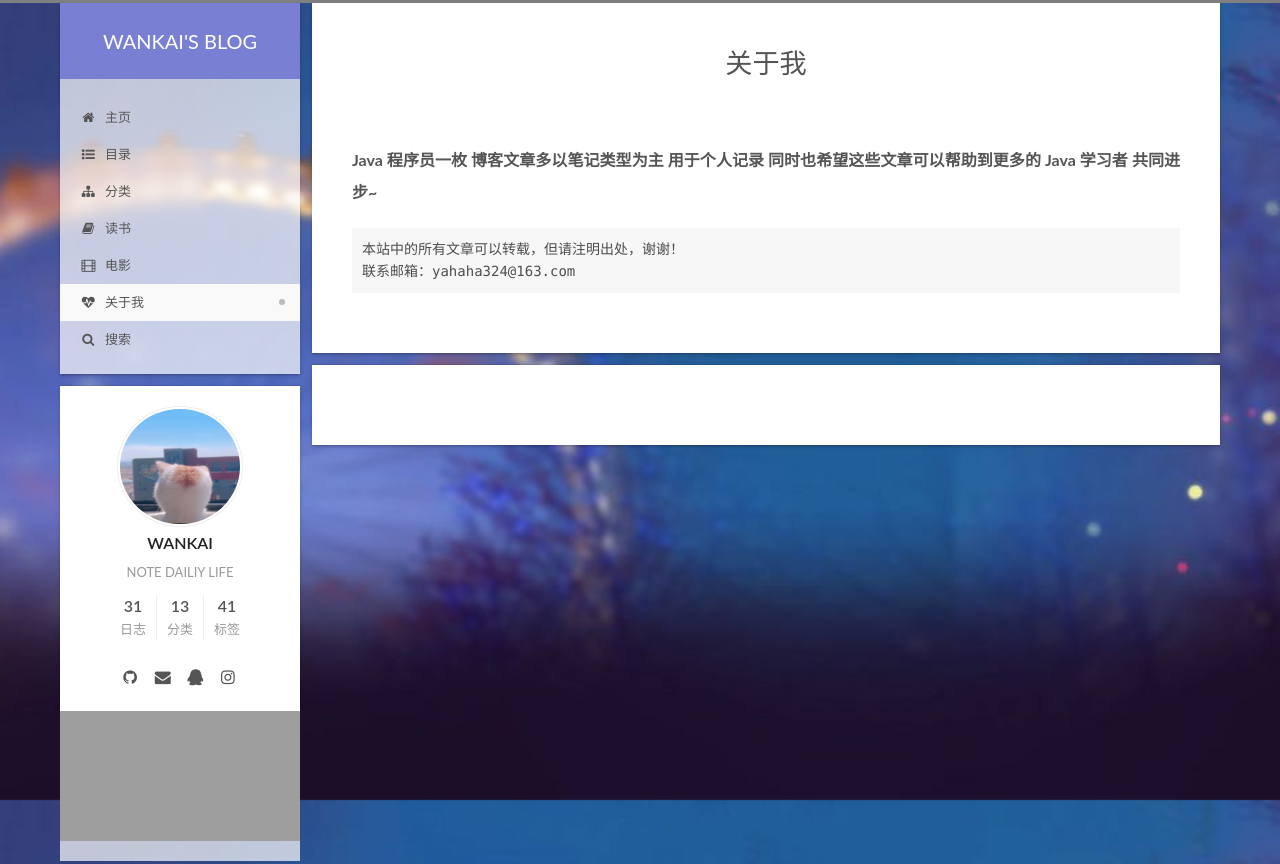
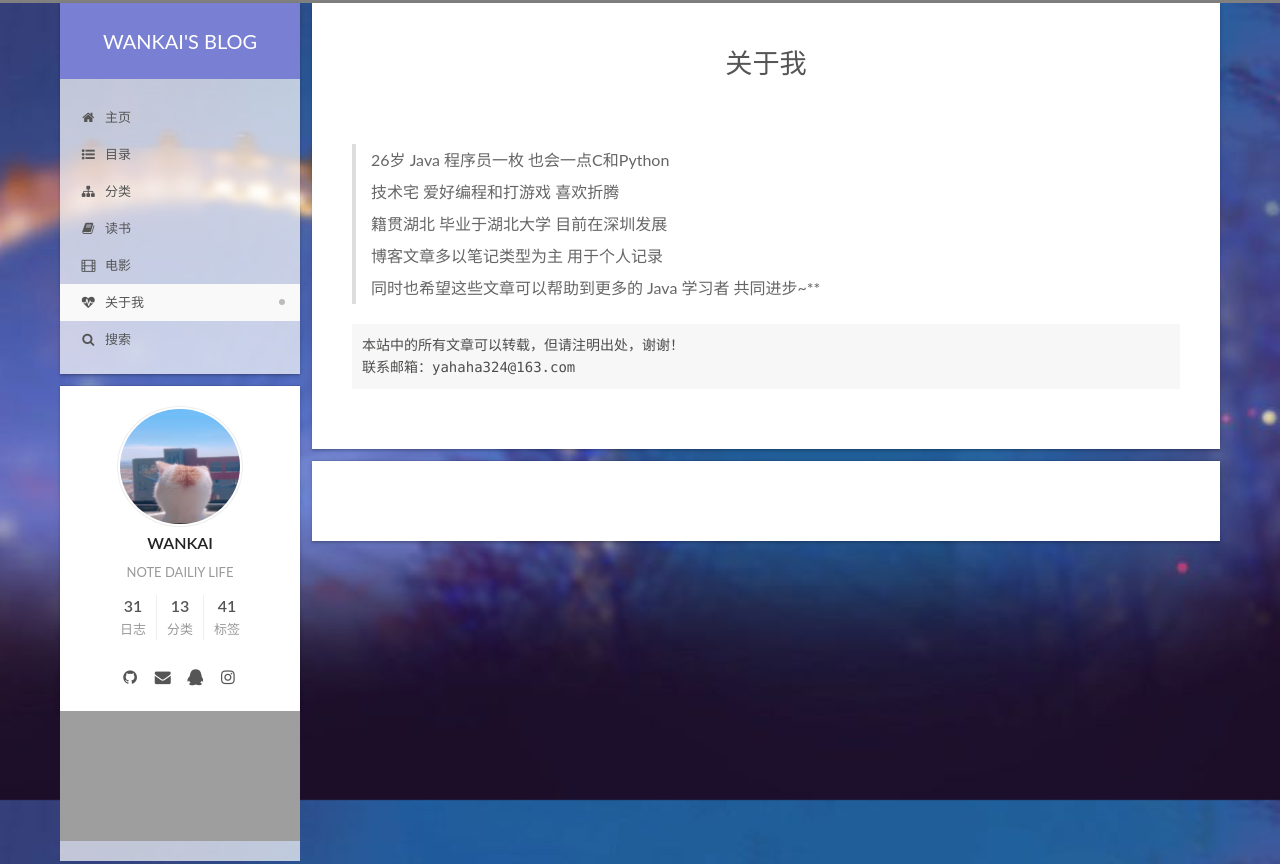
Before and after one commit to MARTIN3242017/MARTIN3242017.github.io, a plain HTML site: page about/index.html in a window 1280 px wide. Shown: the top 864 px of the page. Drawn offline with Linux system fonts and the light colour scheme; some packages are replaced by stand-ins of ours; grey boxes are pictures that could not be loaded; a script that the page names is missing.

Commit message:
Site updated: 2019-07-11 11:24:03

```diff
--- a/about/index.html
+++ b/about/index.html
@@ -94,17 +94,17 @@
 
 
 
-  <meta name="description" content="Java 程序员一枚 博客文章多以笔记类型为主 用于个人记录 同时也希望这些文章可以帮助到更多的 Java 学习者 共同进步~ 本站中的所有文章可以转载，但请注明出处，谢谢！ 联系邮箱：yahaha324@163.com">
+  <meta name="description" content="26岁 Java 程序员一枚 也会一点C和Python技术宅 爱好编程和打游戏 喜欢折腾籍贯湖北 毕业于湖北大学 目前在深圳发展博客文章多以笔记类型为主 用于个人记录同时也希望这些文章可以帮助到更多的 Java 学习者 共同进步~**  本站中的所有文章可以转载，但请注明出处，谢谢！ 联系邮箱：yahaha324@163.com">
 <meta property="og:type" content="website">
 <meta property="og:title" content="关于我">
 <meta property="og:url" content="https://martin3242017.github.io/about/index.html">
 <meta property="og:site_name" content="WANKAI&#39;S BLOG">
-<meta property="og:description" content="Java 程序员一枚 博客文章多以笔记类型为主 用于个人记录 同时也希望这些文章可以帮助到更多的 Java 学习者 共同进步~ 本站中的所有文章可以转载，但请注明出处，谢谢！ 联系邮箱：yahaha324@163.com">
+<meta property="og:description" content="26岁 Java 程序员一枚 也会一点C和Python技术宅 爱好编程和打游戏 喜欢折腾籍贯湖北 毕业于湖北大学 目前在深圳发展博客文章多以笔记类型为主 用于个人记录同时也希望这些文章可以帮助到更多的 Java 学习者 共同进步~**  本站中的所有文章可以转载，但请注明出处，谢谢！ 联系邮箱：yahaha324@163.com">
 <meta property="og:locale" content="zh-CN">
-<meta property="og:updated_time" content="2019-07-09T13:15:01.000Z">
+<meta property="og:updated_time" content="2019-07-11T03:22:56.000Z">
 <meta name="twitter:card" content="summary">
 <meta name="twitter:title" content="关于我">
-<meta name="twitter:description" content="Java 程序员一枚 博客文章多以笔记类型为主 用于个人记录 同时也希望这些文章可以帮助到更多的 Java 学习者 共同进步~ 本站中的所有文章可以转载，但请注明出处，谢谢！ 联系邮箱：yahaha324@163.com">
+<meta name="twitter:description" content="26岁 Java 程序员一枚 也会一点C和Python技术宅 爱好编程和打游戏 喜欢折腾籍贯湖北 毕业于湖北大学 目前在深圳发展博客文章多以笔记类型为主 用于个人记录同时也希望这些文章可以帮助到更多的 Java 学习者 共同进步~**  本站中的所有文章可以转载，但请注明出处，谢谢！ 联系邮箱：yahaha324@163.com">
 
 
 
@@ -414,7 +414,9 @@
       <div class="post-body">
 
 
-          <p><strong>Java 程序员一枚 博客文章多以笔记类型为主 用于个人记录 同时也希望这些文章可以帮助到更多的 Java 学习者 共同进步~</strong></p>
+          <blockquote>
+<p>26岁 Java 程序员一枚 也会一点C和Python<br>技术宅 爱好编程和打游戏 喜欢折腾<br>籍贯湖北 毕业于湖北大学 目前在深圳发展<br>博客文章多以笔记类型为主 用于个人记录<br>同时也希望这些文章可以帮助到更多的 Java 学习者 共同进步~**</p>
+</blockquote>
 <pre><code>本站中的所有文章可以转载，但请注明出处，谢谢！
 联系邮箱：yahaha324@163.com</code></pre>
 
--- a/css/main.css
+++ b/css/main.css
@@ -1785,7 +1785,7 @@ pre .javascript .function {
   width: 4px;
   height: 4px;
   border-radius: 50%;
-  background: #ebe2d5;
+  background: #ff2a25;
 }
 .feed-link,
 .chat {
```
